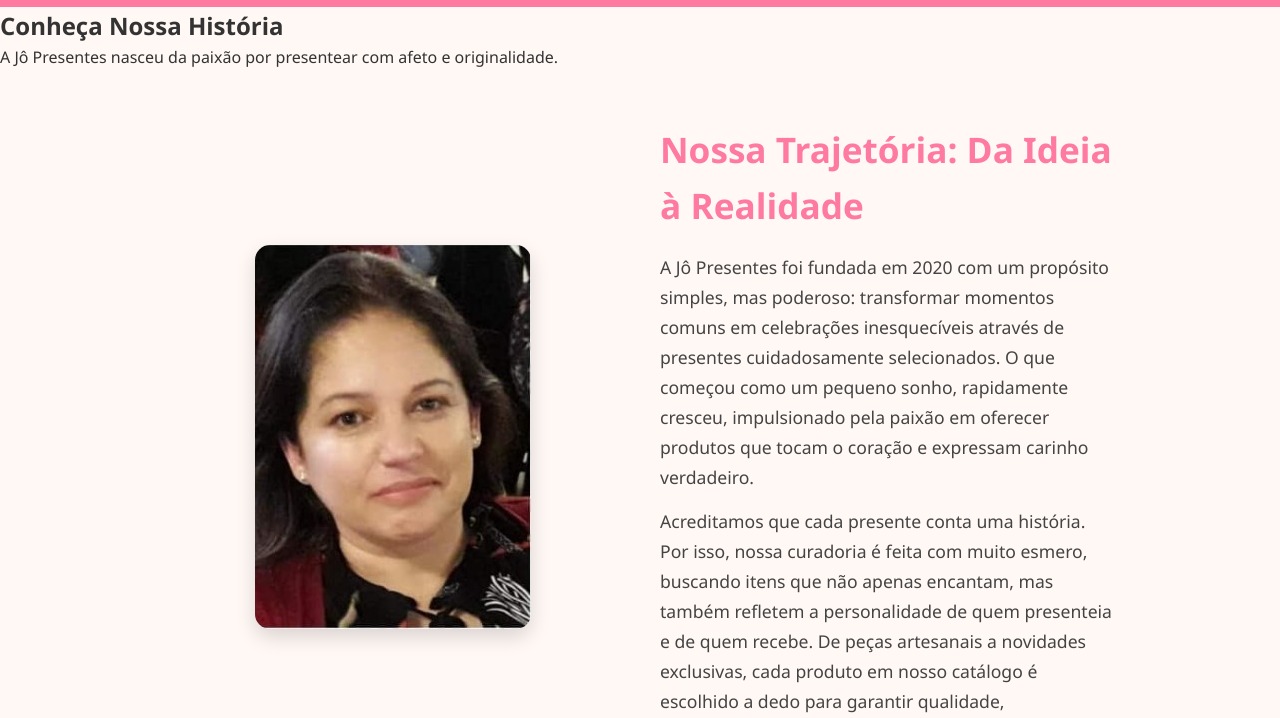
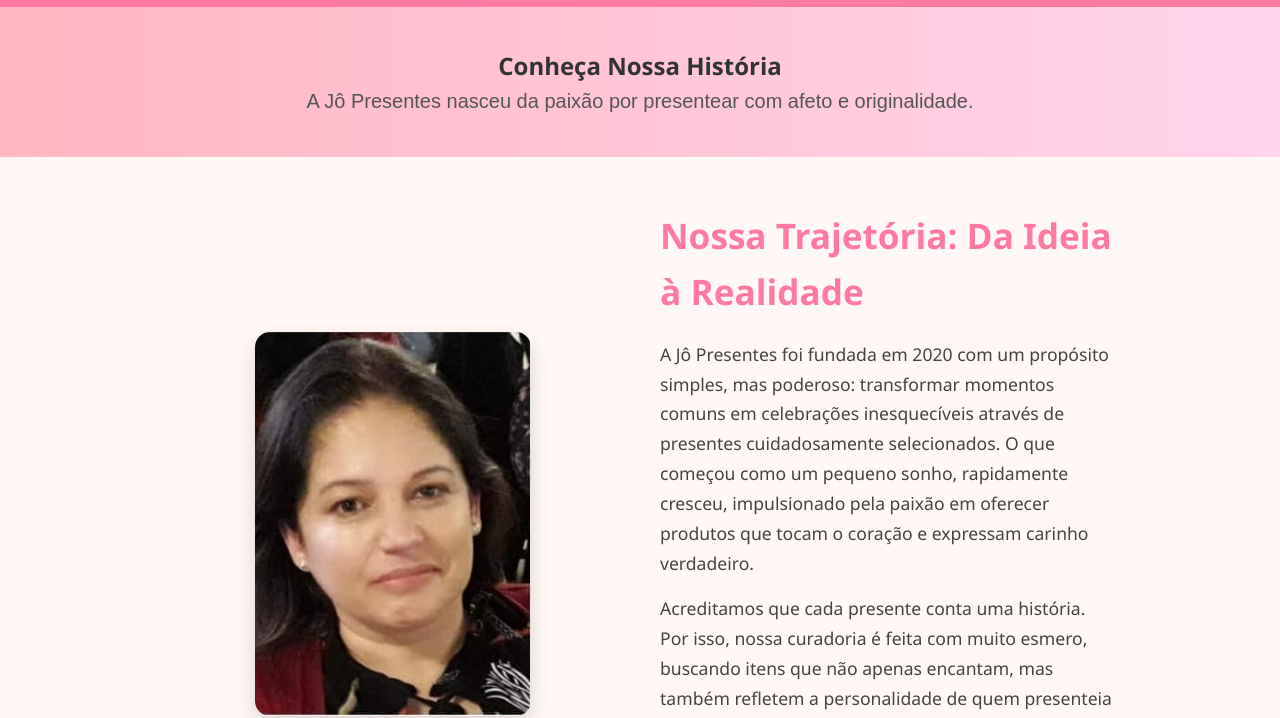
Before and after one commit to joaovitorpichetti/site_vendas_bazar, a plain HTML site: page sobre.html in a window 1280 px wide. Shown: the part 71-789 px from the top of the page. Drawn offline with nearby package versions, Linux system fonts and the light colour scheme.

Commit message:
Ajustes finais

```diff
--- a/arquivos/css/contato.css
+++ b/arquivos/css/contato.css
@@ -5,6 +5,33 @@
     padding: 50px 0; /* Espaçamento geral para a página */
     background-color: #fff8f5; /* Cor de fundo suave */
 }
+
+/* Estilização para o contêiner do banner de texto */
+.banner-texto {
+    /* Centraliza o conteúdo dentro do banner */
+    text-align: center;
+
+    /* Adiciona um espaçamento interno para o texto não ficar colado nas bordas */
+    padding: 40px 20px;
+
+    /* --- ADICIONADO --- */
+    /* Cor de fundo suave para criar um bloco de destaque e garantir ótima legibilidade */
+    background-color: #ffb7c2;
+}
+
+/* (O restante do seu CSS continua igual) */
+
+/* Estilização para o título principal (h1) */
+.banner-texto h1 {
+    /* ... */
+}
+
+/* Estilização para o parágrafo/subtítulo (p) */
+.banner-texto p {
+    /* ... */
+}
+
+/* ... Media Query ... */
 
 /* Seção principal de contato */
 .section-contato-principal {
--- a/arquivos/css/sobre.css
+++ b/arquivos/css/sobre.css
@@ -10,6 +10,59 @@
 .section-sobre-principal {
     margin-bottom: 60px; /* Espaço após esta seção */
 }
+
+/* Estilização para o contêiner do banner de texto */
+.banner-texto {
+    /* Centraliza o conteúdo dentro do banner */
+    text-align: center;
+
+    /* Adiciona um espaçamento interno para o texto não ficar colado nas bordas */
+    padding: 40px 20px;
+
+    /* Define a cor do texto principal, um tom de cinza escuro/chumbo para bom contraste */
+    color: #333333;
+}
+
+.banner {
+    background: linear-gradient(to right, #ffb6c1, #ffd5ec);
+}
+/* Estilização para o título principal (h1) */
+.banner-texto h1 {
+    /* Tamanho da fonte para o título */
+    font-size: 3.5rem; /* 56px - ajuste conforme necessário */
+
+    /* Peso da fonte, "bold" para dar destaque */
+    font-weight: 700;
+
+    /* Define uma família de fontes elegante e moderna. 'Montserrat' é uma boa opção. */
+    /* Caso não esteja instalada, usará uma fonte sans-serif padrão. */
+    font-family: 'Montserrat', sans-serif;
+
+    /* Remove a margem padrão do h1 para controlar o espaçamento */
+    margin: 0;
+
+    /* Espaçamento inferior para separar do parágrafo */
+    margin-bottom: 15px;
+}
+
+/* Estilização para o parágrafo/subtítulo (p) */
+.banner-texto p {
+    /* Tamanho da fonte para o subtítulo */
+    font-size: 1.25rem; /* 20px - ajuste conforme necessário */
+
+    /* Peso da fonte normal */
+    font-weight: 400;
+
+    /* Mesma família de fontes do título para consistência */
+    font-family: 'Montserrat', sans-serif;
+
+    /* Remove a margem padrão do parágrafo */
+    margin: 0;
+
+    /* Cor um pouco mais suave que o título, se desejado */
+    color: #555555;
+}
+
 
 .container-sobre { /* Mantido do seu CSS, mas revisado para clareza */
     display: flex;
```
Also changed, not shown: contato.html (+2 -2 lines).
